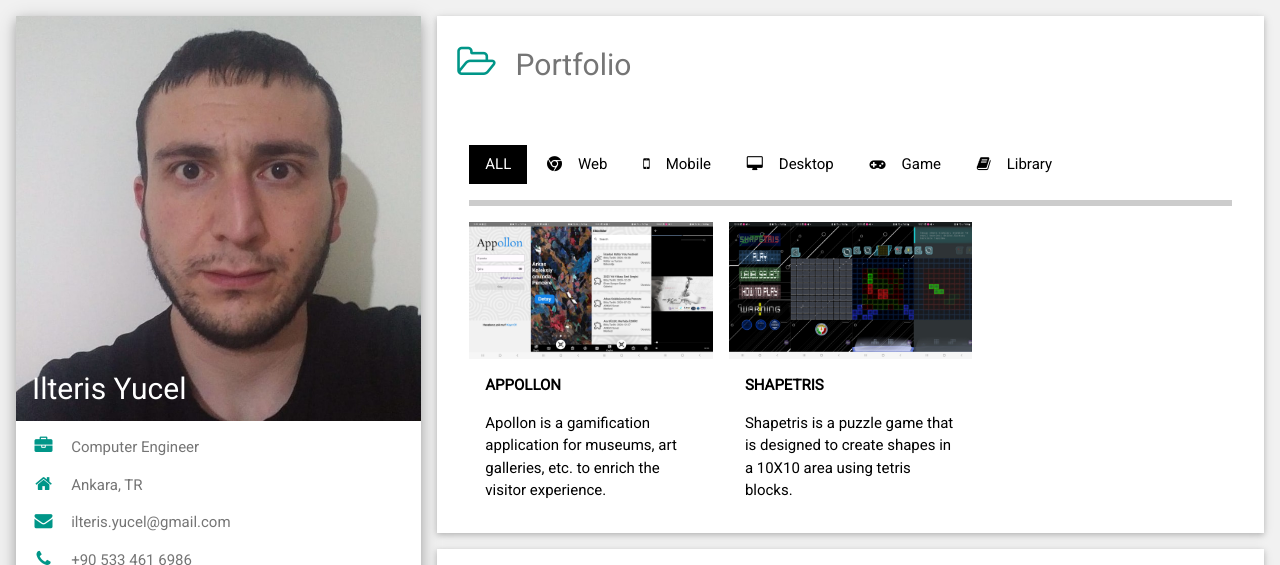
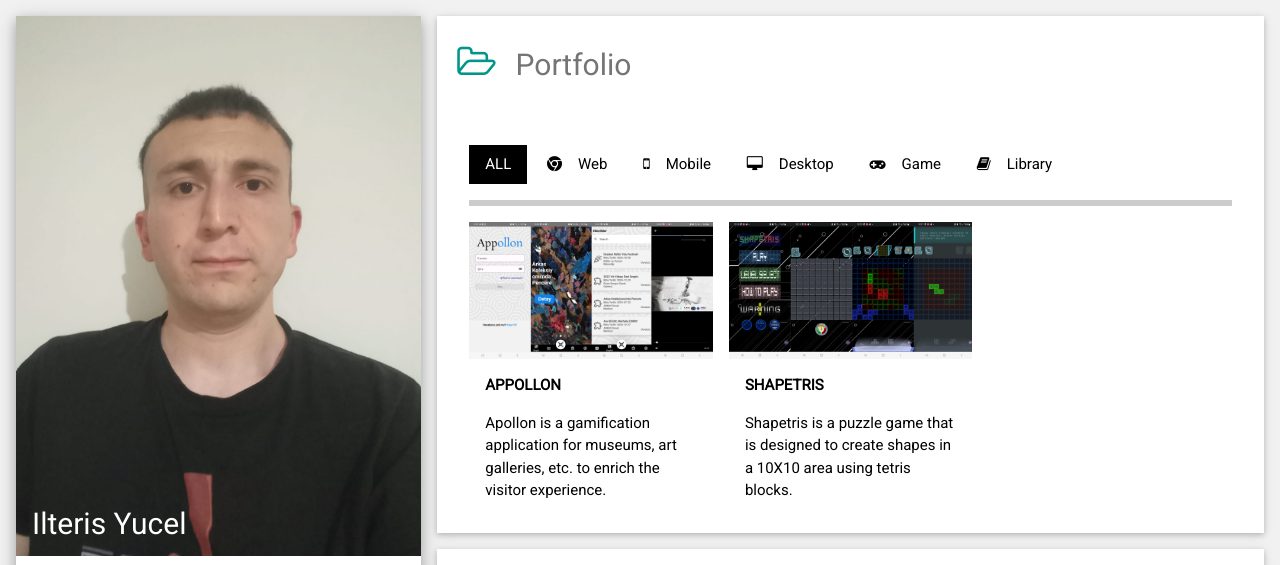
Before and after one commit to ilterisYucel/ilterisYucel.github.io, a website: page index.html in a window 1280 px wide. Shown: the top 565 px of the page. Drawn offline with nearby package versions, Linux system fonts and the light colour scheme.

Commit message:
pp changed

```diff
--- a/index.html
+++ b/index.html
@@ -37,7 +37,7 @@
 
                 <div class="w3-white w3-text-grey w3-card-4">
                     <div class="w3-display-container">
-                        <img src="./assets/img/pp.jpeg" style="width:100%" alt="Avatar">
+                        <img src="./assets/img/profile.jpeg" style="width:100%" alt="Avatar">
                         <div class="w3-display-bottomleft w3-container w3-text-white">
                             <h2>Ilteris Yucel</h2>
                         </div>
@@ -492,9 +492,7 @@
                 }
             })
         }
-        project.forEach(pr => {
-            createPortfolio(pr);
-        })
+
 
         function openLargeImage(imgSrc) {
             const overlay = document.createElement('div');
@@ -556,6 +554,11 @@
             }
         }
 
+        project.forEach(pr => {
+            console.log(pr);
+            createPortfolio(pr);
+        })
+
         changeLanguage("python");
     </script>
 
```
Also changed, not shown: assets/img/pp.jpeg (deleted), assets/img/profile.jpeg (added).
